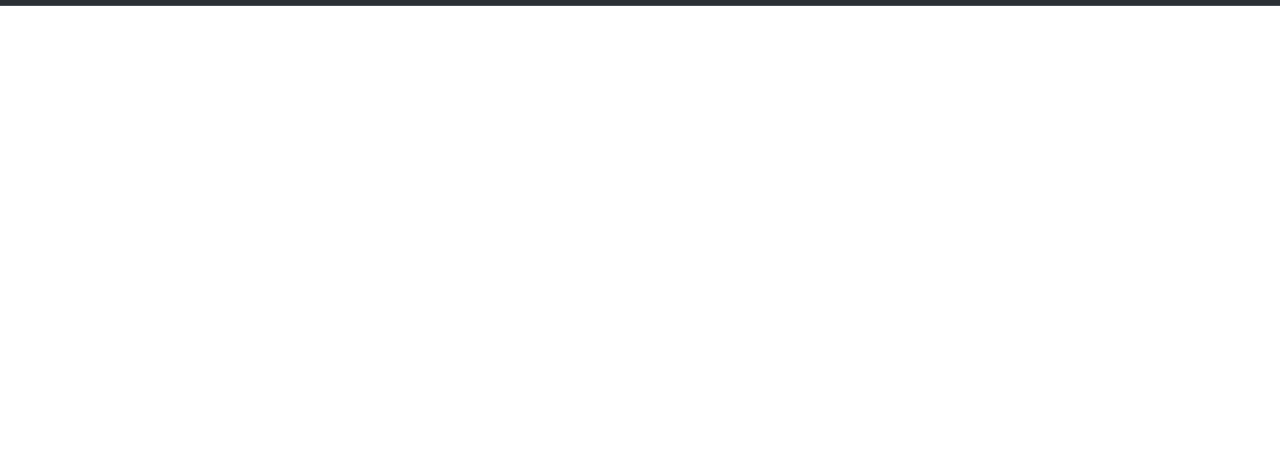
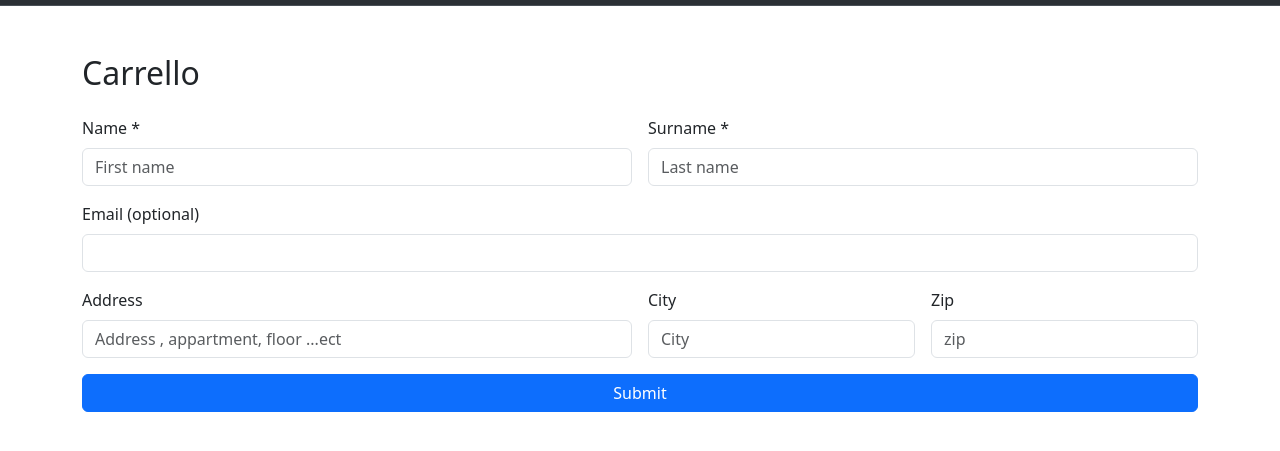
Before and after one commit to seni-z4/html-css-bootstrap-dashboard, a plain HTML site: page create-user.html in a window 1280 px wide. Shown: the part 71-522 px from the top of the page. Drawn offline with nearby package versions, Linux system fonts and the light colour scheme.

Commit message:
feat; log-in form created and connected to the header

```diff
--- a/create-user.html
+++ b/create-user.html
@@ -36,12 +36,12 @@
         <div class="collapse navbar-collapse" id="navbarSupportedContent">
           <ul class="navbar-nav me-auto mb-2 mb-lg-0">
             <li class="nav-item">
-              <a class="nav-link active" aria-current="page" href="#"
+              <a class="nav-link active" aria-current="page" href="index.html"
                 >Dashboard</a
               >
             </li>
             <li class="nav-item">
-              <a class="nav-link" href="#">Log-in</a>
+              <a class="nav-link" href="create-user.html">Log-in</a>
             </li>
             <li class="nav-item">
               <a class="nav-link" href="#">Storico Prestiti</a>
@@ -98,6 +98,46 @@
 
     <!-- form section -->
 
+    <section>
+      <div class="container">
+        <form>
+          <h2 class="pt-5">Carrello</h2>
+          <div class="row g-3">
+            <div class="col-6 pt-3">
+              <label for="name" class="form-label">Name *</label>
+              <input type="text" class="form-control" placeholder="First name" aria-label="First name">
+            </div>
+            <div class="col-6 pt-3">
+              <label for="Surname" class="form-label">Surname *</label>
+              <input type="text" class="form-control" placeholder="Last name" aria-label="Last name">
+            </div>
+          </div>
+          <div class="mb-3 pt-3">
+            <label for="email" class="form-label">Email (optional)</label>
+            <input type="email" class="form-control" id="email">
+          </div>
+          <div class="row g-3">
+            <div class="col-6">
+              <label for="name" class="form-label">Address</label>
+              <input type="text" class="form-control" placeholder="Address , appartment, floor ...ect" aria-label="Address">
+            </div>
+            <div class="col-3">
+              <label for="City" class="form-label">City</label>
+              <input type="text" class="form-control" placeholder="City" aria-label="City">
+            </div>
+            <div class="col-3">
+              <label for="zip" class="form-label">Zip</label>
+              <input type="text" class="form-control" placeholder="zip" aria-label="zip">
+            </div>
+          </div>
+          <button type="submit" class="btn btn-primary mt-3 w-100">Submit</button>
+
+
+        </form>
+      </div>
+    </section>
+
+
 
 
     <script
```
Also changed, not shown: index.html (+2 -2 lines).
